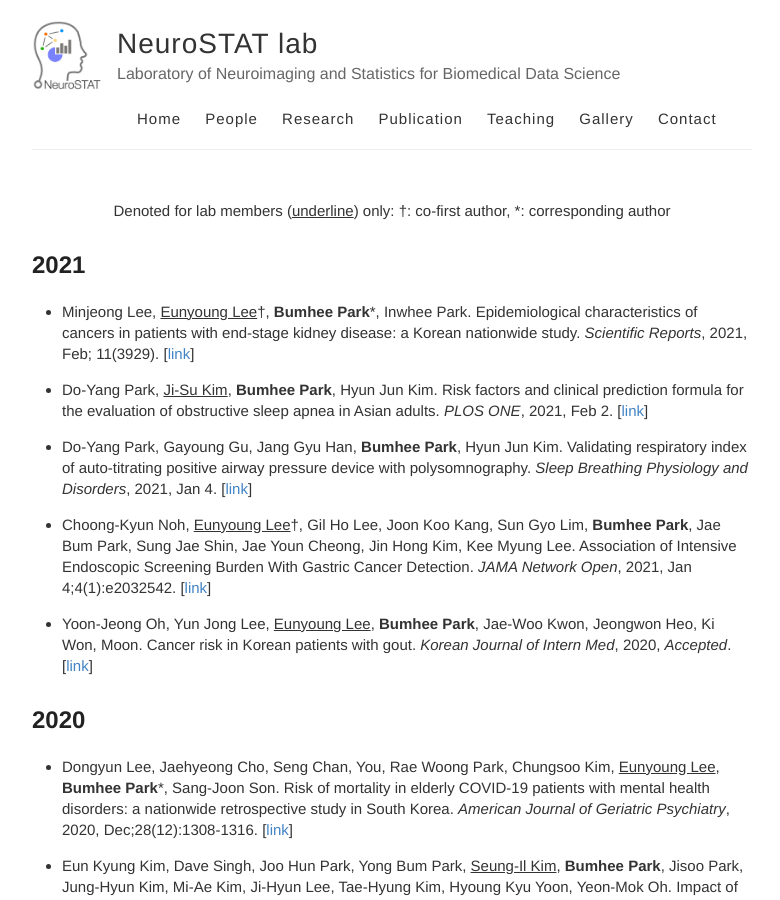
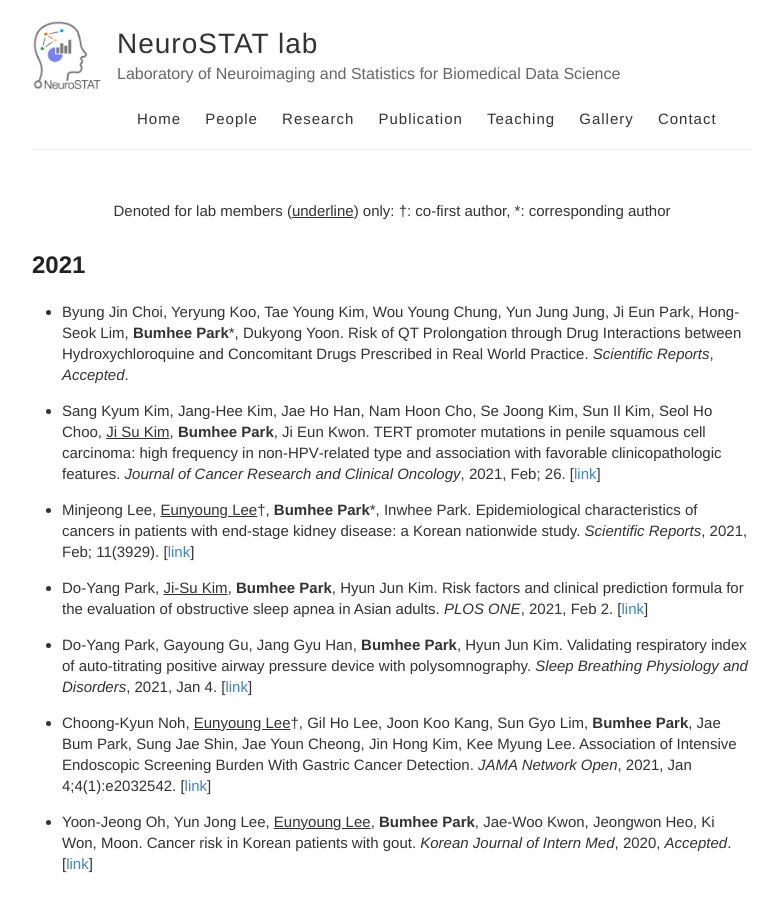
Before and after one commit to neurostat-lab/neurostat-lab.github.io, a Jekyll site: the page built from publication.md, in a window 1280 px wide and 900 px high. Shown: the whole window, without its empty margins (248-1028 px from the left). Built offline with Jekyll 4.4.1, drawn with Linux system fonts in a browser that asks for light colours.

Commit message:
Update publication.md

```diff
--- a/publication.md
+++ b/publication.md
@@ -6,6 +6,10 @@ is_contact: true
 <center> Denoted for lab members (<U>underline</U>) only: <sup>†</sup>: co-first author, <sup>*</sup>: corresponding author  </center>
 
 ## 2021
+* Byung Jin Choi, Yeryung Koo, Tae Young Kim, Wou Young Chung, Yun Jung Jung, Ji Eun Park, Hong-Seok Lim, **Bumhee Park**<sup>*</sup>, Dukyong Yoon. Risk of QT Prolongation through Drug Interactions between Hydroxychloroquine and Concomitant Drugs Prescribed in Real World Practice. _Scientific Reports_, _Accepted_.
+
+* Sang Kyum Kim, Jang-Hee Kim, Jae Ho Han, Nam Hoon Cho, Se Joong Kim, Sun Il Kim, Seol Ho Choo, <U>Ji Su Kim</U>, **Bumhee Park**, Ji Eun Kwon. TERT promoter mutations in penile squamous cell carcinoma: high frequency in non‐HPV‐related type and association with favorable clinicopathologic features. _Journal of Cancer Research and Clinical Oncology_, 2021, Feb; 26. \[[link](https://link.springer.com/article/10.1007/s00432-021-03514-9)\]
+
 * Minjeong Lee, <U>Eunyoung Lee</U><sup>†</sup>, **Bumhee Park**<sup>*</sup>, Inwhee Park. Epidemiological characteristics of cancers in patients with end-stage kidney disease: a Korean nationwide study. _Scientific Reports_, 2021, Feb; 11(3929). \[[link](https://www.nature.com/articles/s41598-021-83164-6)\]
 
 * Do-Yang Park, <U>Ji-Su Kim</U>, **Bumhee Park**, Hyun Jun Kim. Risk factors and clinical prediction formula for the evaluation of obstructive sleep apnea in Asian adults. _PLOS ONE_, 2021, Feb 2. \[[link](https://journals.plos.org/plosone/article?id=10.1371/journal.pone.0246399)\]
```
